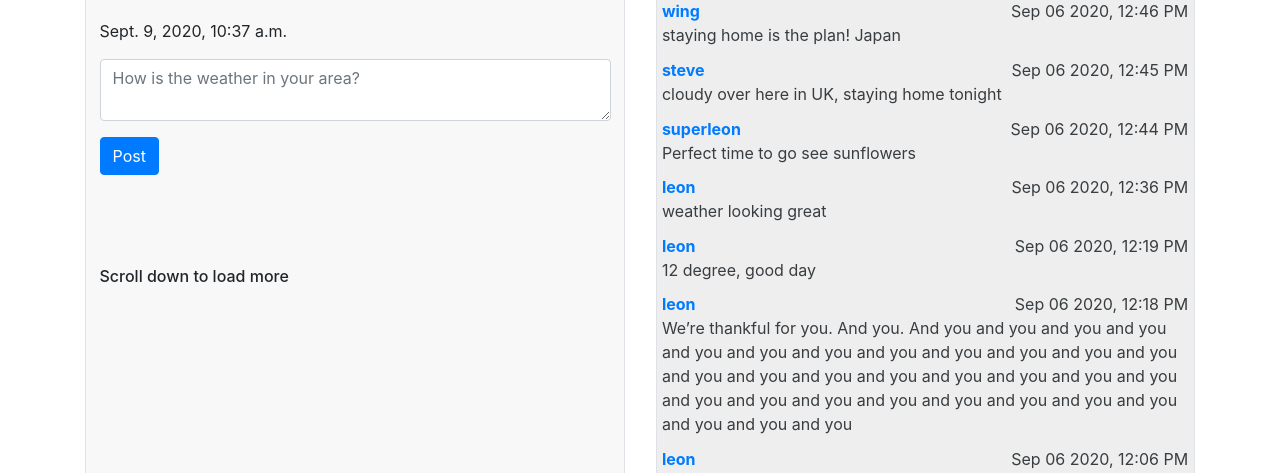
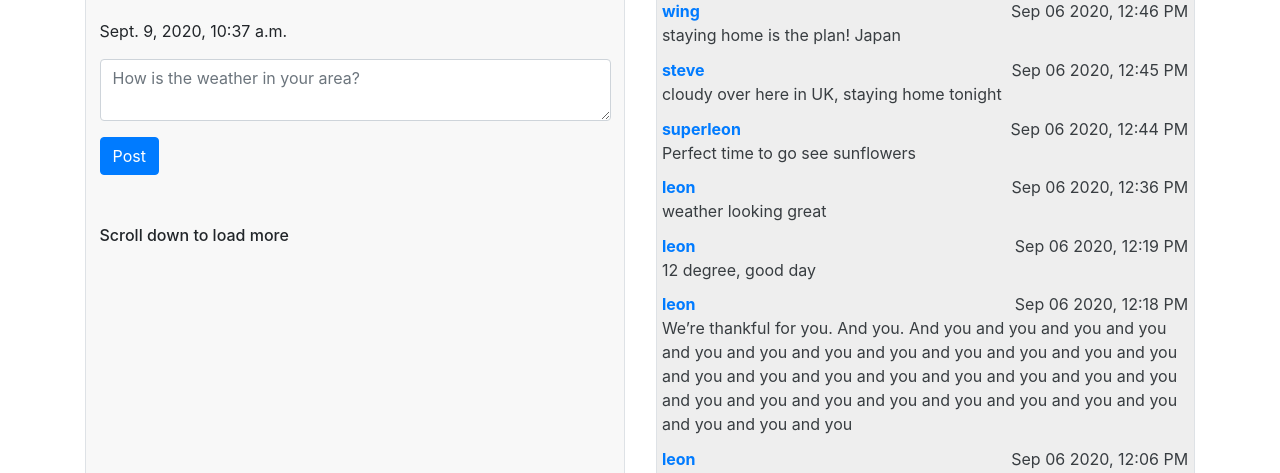
Before and after one commit to StudyCamp/leonweatherapp, a Django app: page / in a window 1280 px wide. Shown: the part 1199-1672 px from the top of the page. Run offline with Django 3.2, Linux system fonts and the light colour scheme; data comes from the database, SQL or seed files in the repository; data that the repository does not hold is empty; some libraries are stand-ins or nearby versions.

Commit message:
changing scroldown text

```diff
--- a/weather/static/weather/styles.css
+++ b/weather/static/weather/styles.css
@@ -11,7 +11,7 @@
 }
 
 .scroll-down-text{
-	margin-top: 18%;
+	margin-top: 10%;
 }
 .app-frame {
 	overflow:auto;
```
